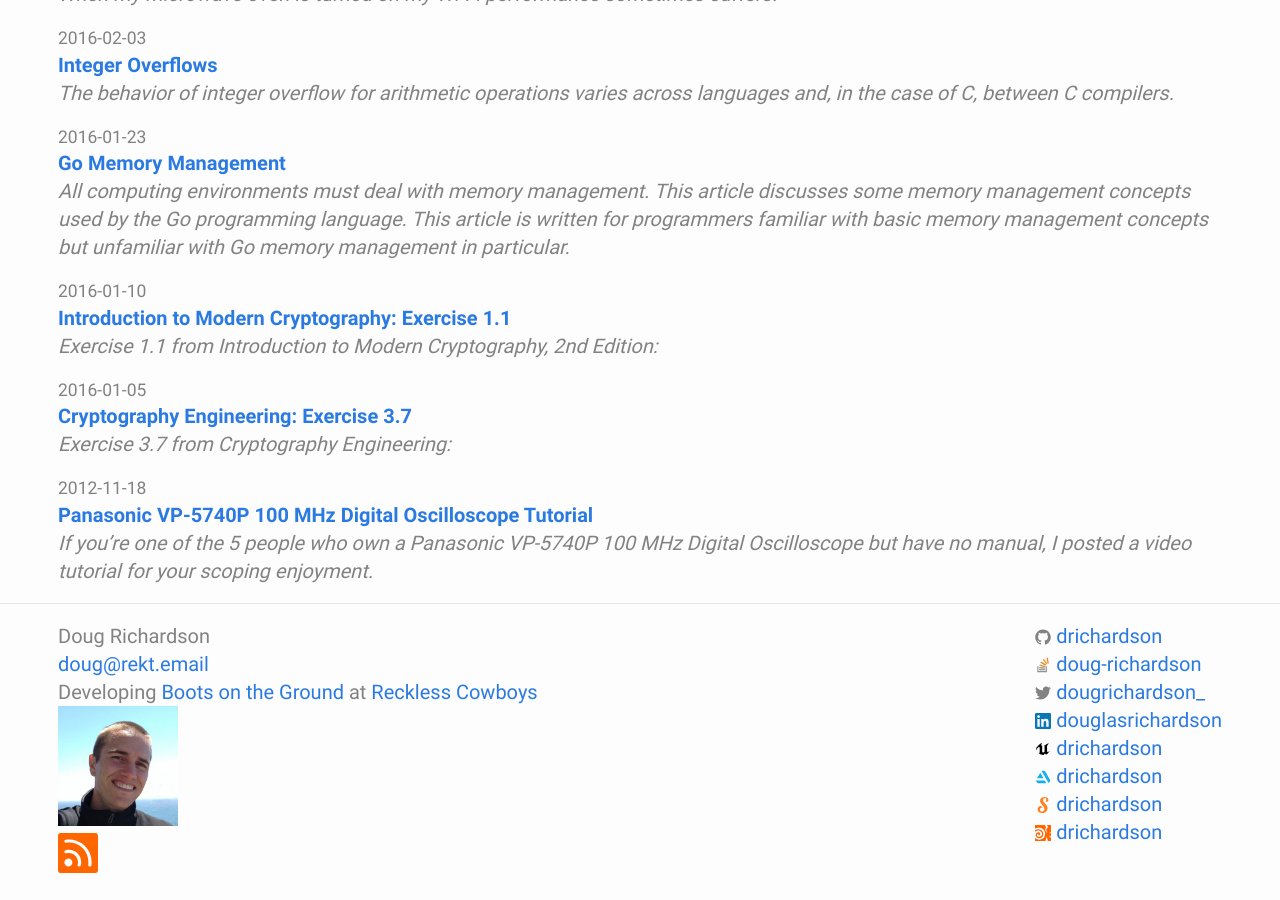
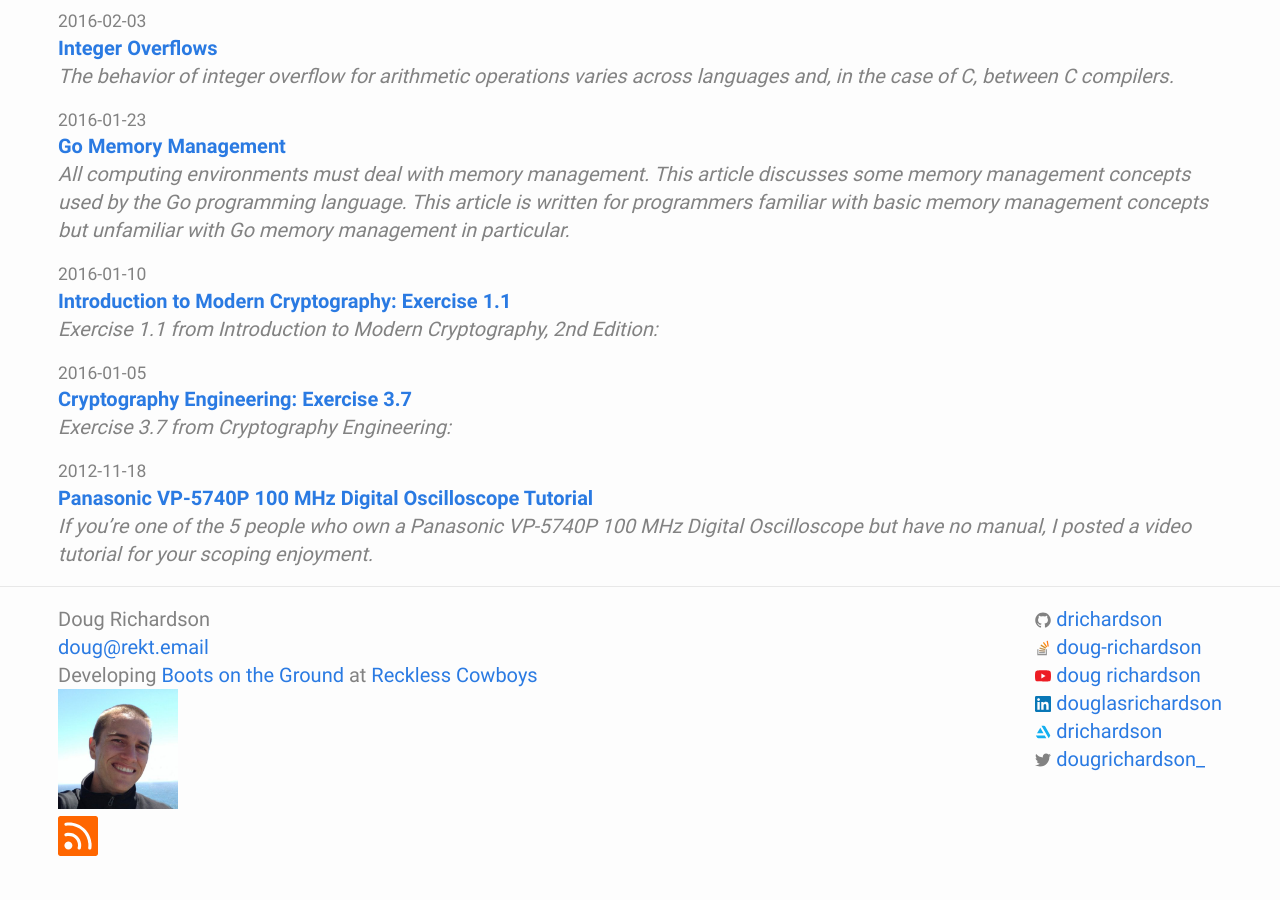
Before and after one commit to drichardson/dougrichardson.us, a Jekyll site: the page built from site/index.html, in a window 1280 px wide and 900 px high, scrolled down 936 px. Built offline with Jekyll 4.4.1, drawn with Linux system fonts in a browser that asks for light colours; some of the changed lines change nothing that is shown.

Commit message:
add youtube icon, remove json-ld

```diff
--- a/site/_includes/footer.html
+++ b/site/_includes/footer.html
@@ -16,12 +16,10 @@
 <ul class="contact-list">
 <li>{% include icon-github.html username="drichardson" %}</li>
 <li>{% include icon-stackoverflow.html username="doug-richardson" userid="196964" %}</li>
+<li>{% include icon-youtube.html %}</li>
+<li>{% include icon-linkedin.html username="douglasrichardson" %}</li>
+<li>{% include icon-artstation.html username="drichardson" %}</li>
 <li>{% include icon-twitter.html username="dougrichardson_" %}</li>
-<li>{% include icon-linkedin.html username="douglasrichardson" %}</li>
-<li>{% include icon-unrealengine.html %}</li>
-<li>{% include icon-artstation.html username="drichardson" %}</li>
-<li>{% include icon-shadertoy.html %}</li>
-<li>{% include icon-sidefx.html %}</li>
 </ul>
 </div>
 
--- a/site/_includes/header.html
+++ b/site/_includes/header.html
@@ -1,4 +1,4 @@
-<header class="site-header">
+<header>
 <div class="wrapper">
 {% include breadcrumbs.html %}
 </div>
--- /dev/null
+++ b/site/_includes/icon-youtube.html
@@ -0,0 +1 @@
+<a href="http://www.youtube.com/c/DougRichardsonGameDev"><span class="icon">{% include icon-youtube.svg %}</span><span class="username">doug richardson</span></a>
--- a/site/index.html
+++ b/site/index.html
@@ -1,35 +1,6 @@
 ---
 layout: default
 ---
-
-<script type="application/ld+json">
-{
-  "@context": "http://schema.org",
-  "@type": "Person",
-  "givenName": "Doug",
-  "additionalName" : "Ryan",
-  "familyName": "Richardson",
-  "alternateName": "Douglas Richardson",
-  "url": "https://dougrichardson.org",
-  "sameAs": [
-    "https://www.linkedin.com/in/douglasrichardson/",
-    "https://www.youtube.com/channel/UC5a8OHaMsB41ArzTYL2T4TQ",
-    "https://github.com/drichardson",
-    "https://stackoverflow.com/users/196964/doug-richardson",
-    "https://twitter.com/dougrichardson_",
-    "https://www.artstation.com/drichardson",
-    "https://forums.unrealengine.com/member/853761-drichardson",
-    "https://forum.unity.com/members/dougrichardson.1537904/",
-    "https://www.sidefx.com/profile/drichardson/",
-    "https://www.shadertoy.com/user/drichardson",
-    "https://www.patreon.com/dougrichardson",
-    "https://sourceforge.net/u/drichardson",
-    "http://forum.world-machine.com/index.php?action=profile;u=18212",
-    "https://forum.allegorithmic.com/index.php?action=profile;u=293299"
-  ],
-  "image" : "https://dougrichardson.org/assets/doug.jpg"
-}
-</script>
 
 <header class="title">
 <div class="wrapper">
```
Also changed, not shown: site/_includes/icon-youtube.svg (added).
